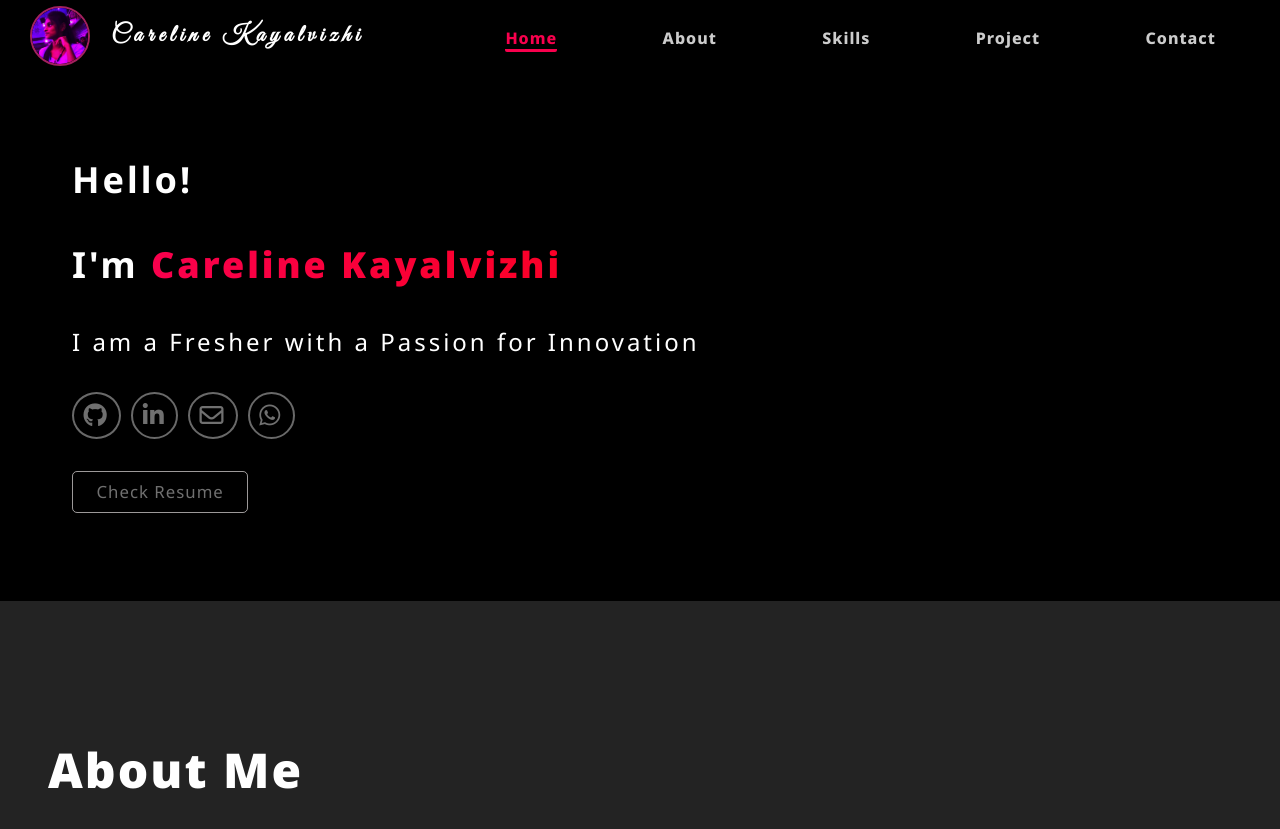
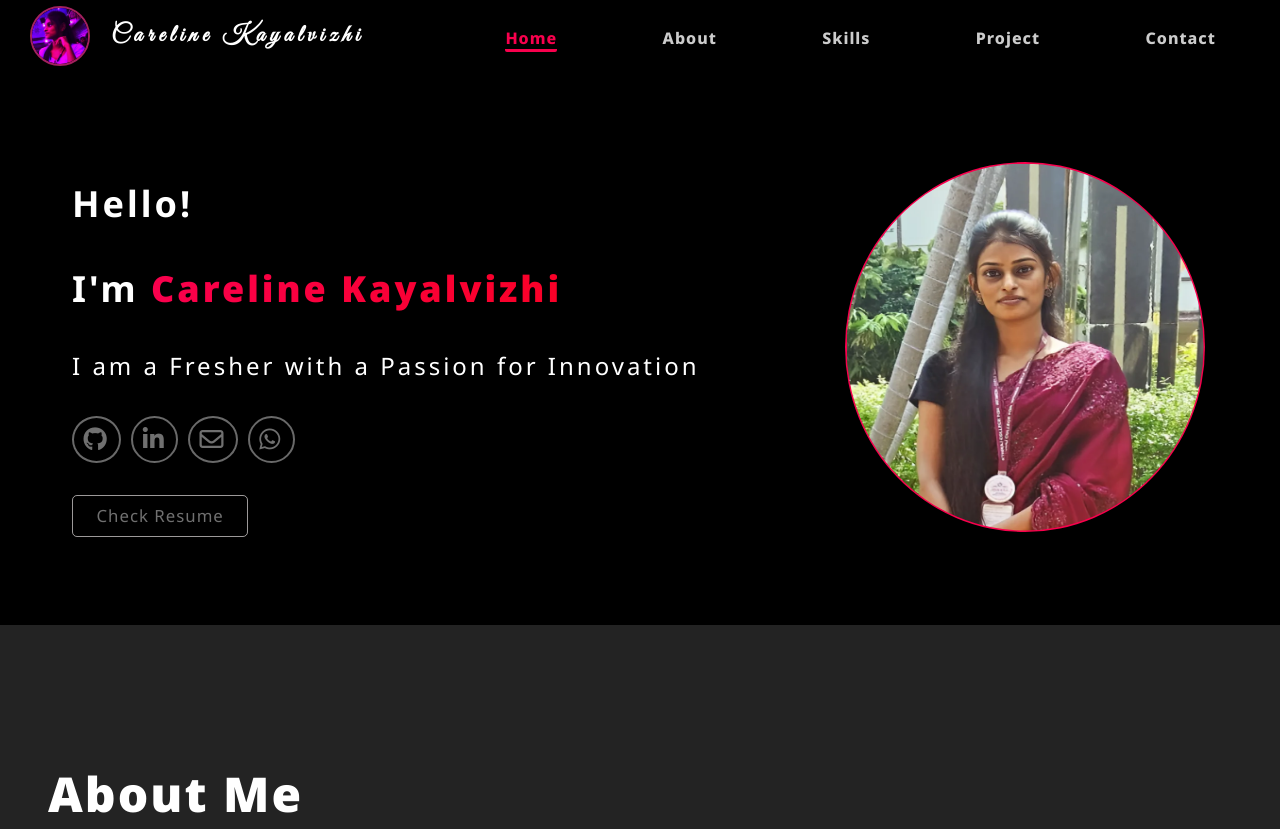
Before and after one commit to Kayal-02/My-Portfolio, a plain HTML site: page index.html in a window 1280 px wide. Shown: the top 829 px of the page. Drawn offline with Linux system fonts and the light colour scheme.

Commit message:
index.html and style.css are modified

```diff
--- a/index.html
+++ b/index.html
@@ -85,6 +85,7 @@
 <!-- MAIN -->
   <main class="main">
       <section id="home">
+        <div class="introduction">
           <div class="intro">
             <h1>Hello!</h1>
             <h1>I'm <spsn id="myname">Careline Kayalvizhi</spsn></h1>
@@ -115,6 +116,11 @@
               >
             </div>
           </div>
+          <div class="profile">
+            <img src="./images/mydp.jpeg" alt="Profile">
+          </div>
+        </div>
+
       </section>
       <section id="about">
         <h1>About Me</h1>
--- a/style.css
+++ b/style.css
@@ -157,14 +157,44 @@ padding-bottom: 3em;
 }
 
 /* INTRO_HOME */
+.introduction
+
+{
+    top: 0;
+    position: relative;
+    padding-top: 3em;
+    margin: 0 2em;
+
+}
+.profile img
+{
+border-radius: 50%;
+background-color: #c7869b;
+background-color: #F9004D;
+padding: .06em;
+
+        width:360px;
+        height:370px;
+}
+.profile img:hover
+{
+    padding: 0em;
+
+    box-shadow:#f9004f59 -1px 2px 12px 2px, #f9004fad -1px 2px 15px 2px;
+    cursor: pointer;
+}
+.profile
+{
+    margin-left: 1em;
+    display:none;
+
+}
 .intro
 {
     top: 0;
     position: relative;
     padding: 1em;
 background-color: #000000;
-padding-top: 3em;
-margin: 0 2em;
 }
 .intro a{
     text-decoration: none;
@@ -932,6 +962,19 @@ padding: 1em;}
     {
         display: none !important;
     }
+    .introduction
+    {
+        display:grid;
+        grid-template-columns: 1.8fr 1fr;
+        justify-content: center;
+        align-items: center;
+    }
+    .profile
+    {
+        padding: .5em 1em;
+        padding-left: .5em;
+        display:block;
+    }
 
 }
 
```
Also changed, not shown: images/mydp.jpeg (added). Lines whose indentation alone changed are shown as unchanged.
